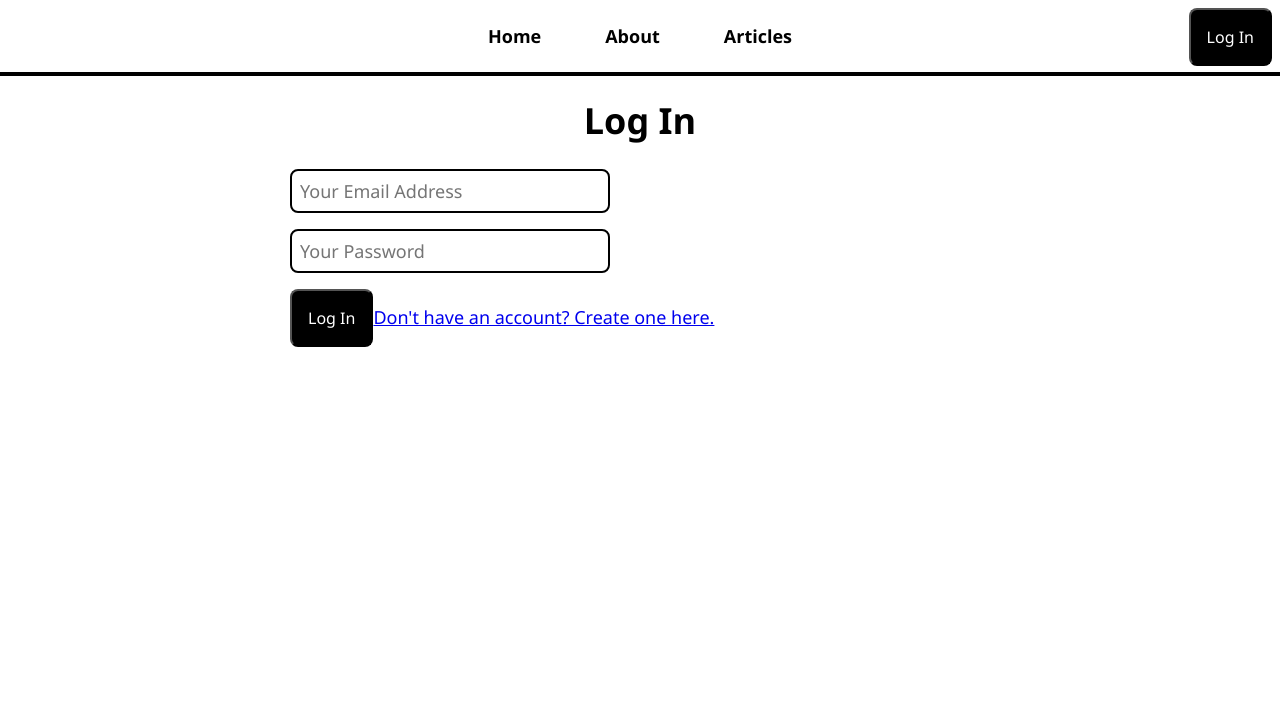
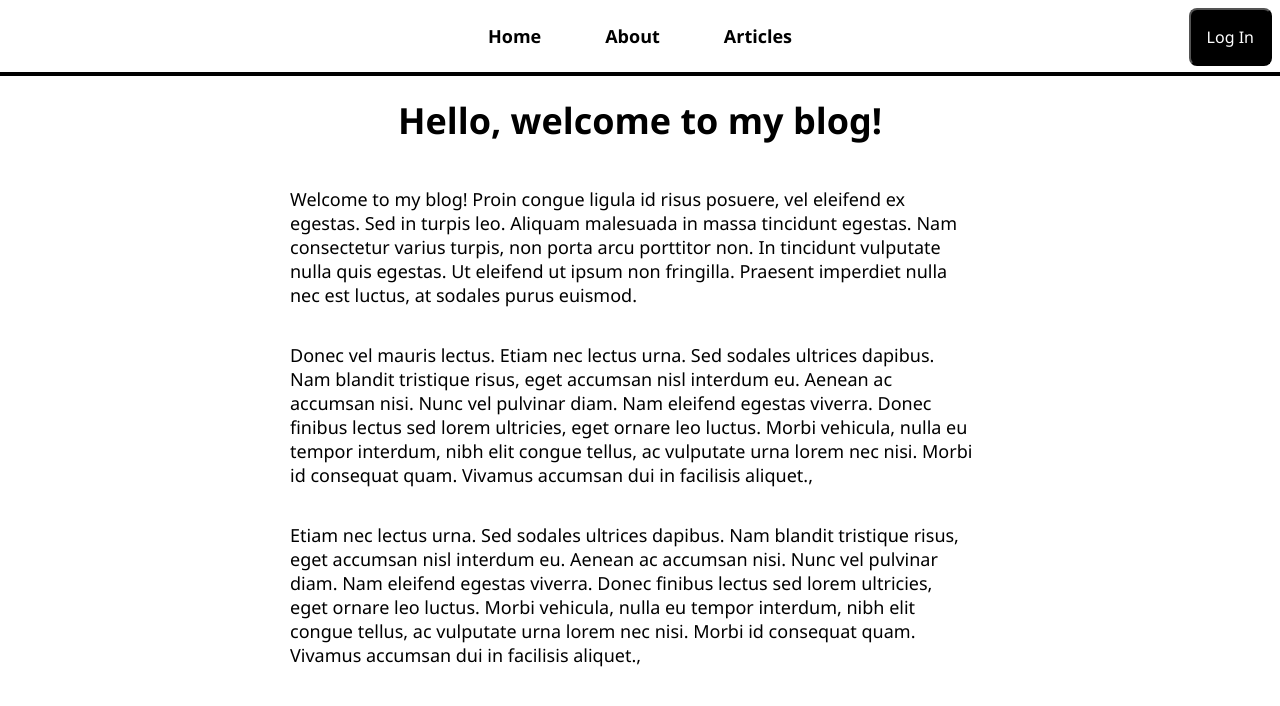
Before and after one commit to iPravinRathod/my-blog, a React (Create React App) app: page / in a window 1280 px wide. Before the commit this address led to /login. Shown: the top 706 px of the page. Built offline with nearby package versions, Linux system fonts and the light colour scheme; no server answers.

Commit message:
corrected navbar

```diff
--- a/src/Navbar.js
+++ b/src/Navbar.js
@@ -29,7 +29,13 @@ const Navbar = () => {
                         Log Out
                     </button>
                 ) : (
-                    <button onClick={navigate("/login")}>Log In</button>
+                    <button
+                        onClick={() => {
+                            navigate("/login");
+                        }}
+                    >
+                        Log In
+                    </button>
                 )}
             </div>
         </nav>
```
